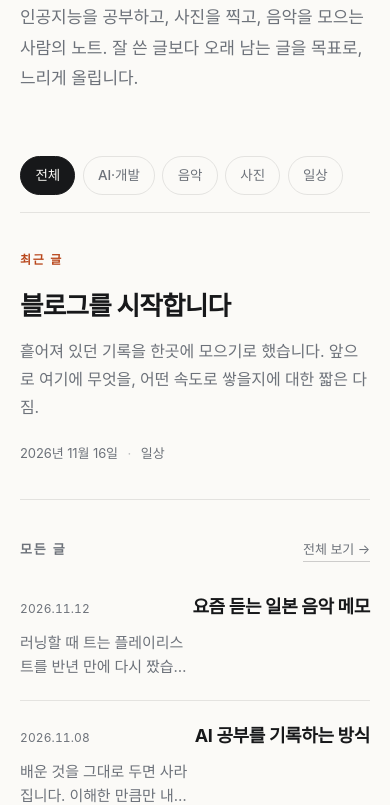
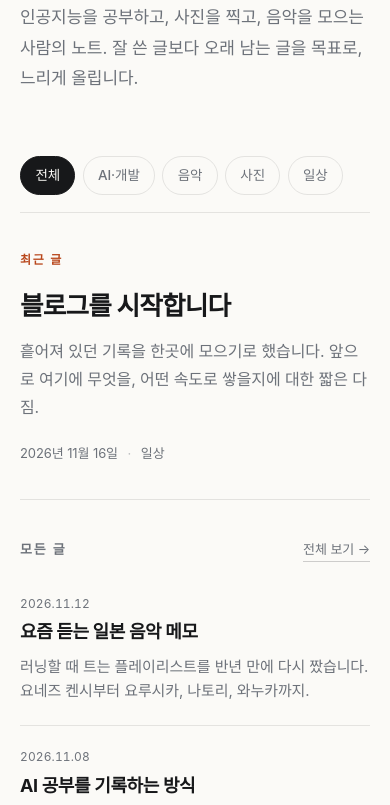
Before and after one commit to Jeonsul/Jeonsul.github.io, a plain HTML site: page index.html in a window 390 px wide. Shown: the part 304-1109 px from the top of the page. Drawn offline with Linux system fonts and the light colour scheme; a web font is replaced by a local one.

Commit message:
모바일 목록 레이아웃과 헤더 배경 폴백 수정

```diff
--- a/style.css
+++ b/style.css
@@ -116,6 +116,7 @@ button {
   position: sticky;
   top: 0;
   z-index: 20;
+  background: var(--bg);
   background: color-mix(in srgb, var(--bg) 82%, transparent);
   backdrop-filter: saturate(160%) blur(14px);
   -webkit-backdrop-filter: saturate(160%) blur(14px);
@@ -839,8 +840,15 @@ main { min-height: 70vh; padding-bottom: 5rem; }
 
   .entry a {
     grid-template-columns: minmax(0, 1fr);
-    gap: 0.35rem;
+    gap: 0.3rem;
     padding: 1.35rem 0;
+  }
+  .entry time,
+  .entry h2,
+  .entry h3,
+  .entry .summary {
+    grid-column: 1;
+    grid-row: auto;
   }
   .entry time { order: -1; font-size: 0.75rem; }
   .entry .summary { grid-column: 1; }
```
